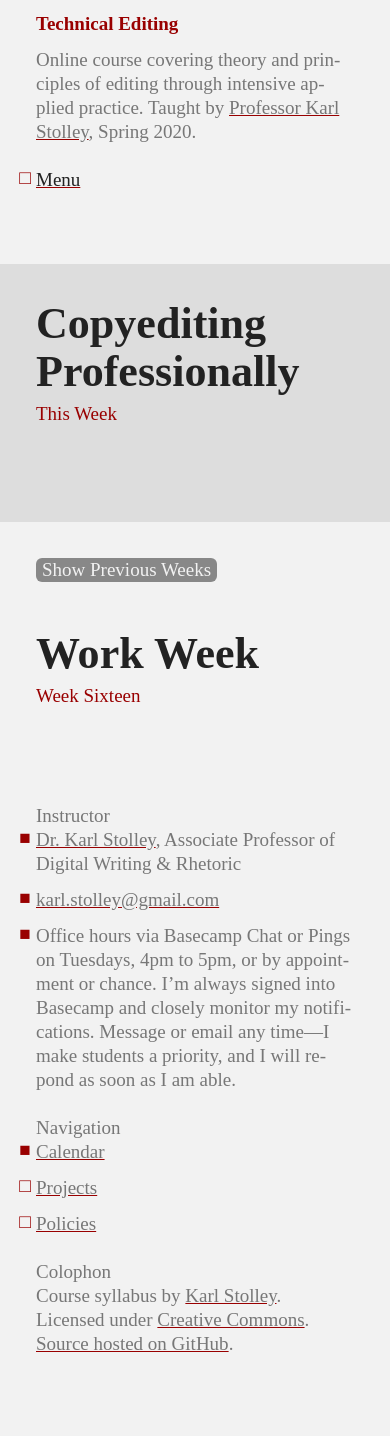
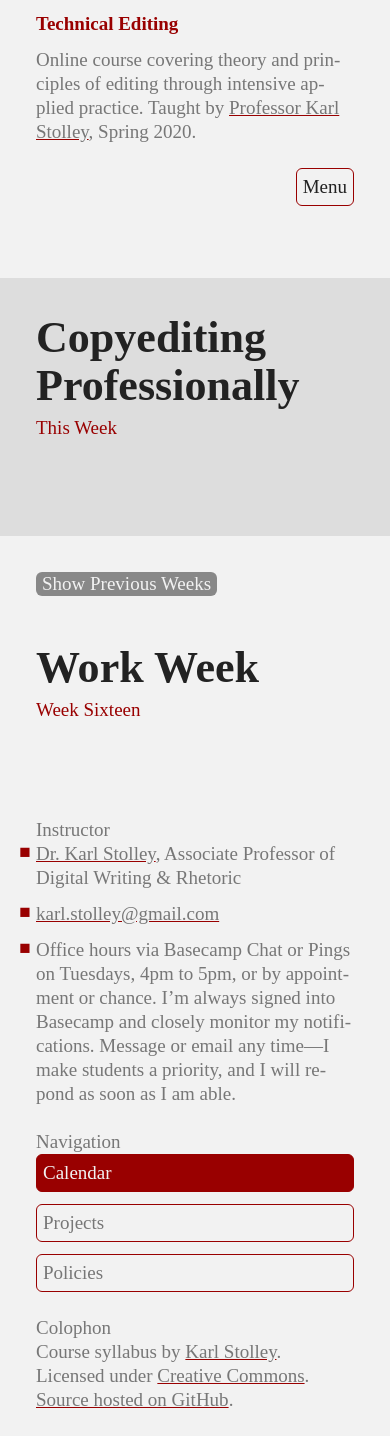
Before and after one commit to karlstolley/jekyll-theme-course, a Jekyll site: the page built from index.md, in a window 390 px wide. Built offline with Jekyll 4.4.1, drawn with Linux system fonts in a browser that asks for light colours; some web fonts are replaced; before the commit the page ends 1380 px from its top, so only the background shows below that.

Commit message:
Introduce a first-class responsive nav bar

```diff
--- a/_sass/_typography.scss
+++ b/_sass/_typography.scss
@@ -103,27 +103,48 @@ ul li::before {
   left: $base-line * 0.3;
   top: -($base-line * 0.065);
 }
-#quick-nav .nav {
+#full-nav.hidden {
+  display: none;
+}
+#quick-nav {
+  align-items: baseline;
   display: flex;
   justify-content: space-between;
 }
-#nav-con::before {
-  content: ""
+#quick-nav .nav {
+  display: flex;
+  flex: 1 0 auto;
+  flex-flow: row wrap;
+  justify-content: flex-end;
+}
+.navbar #quick-nav li {
+  padding: 0;
+  margin-left: $base-line / 2;
+}
+.navbar #quick-nav li::before {
+  content: "";
 }
 #nav-con a {
   text-decoration: none;
 }
 .nav a {
+  border: 1px solid $spot-color;
+  border-radius: $base-line / 4;
   display: block;
+  padding: $base-line / 4;
+  text-decoration: none;
+}
+.nav a:hover,
+.nav a:focus,
+.nav a:active,
+#calendar #nav-cal a,
+#policies #nav-pol a,
+#projects #nav-pro a {
+  color: $back-color;
+  background-color: $spot-color;
 }
 .nav li::before {
-  content: "□";
-}
-.nav li:hover::before,
-#calendar #nav-cal::before,
-#policies #nav-pol::before,
-#projects #nav-pro::before {
-  content: "■";
+  content: "";
 }
 ol, .with::before {
   list-style-type: none;
@@ -185,6 +206,7 @@ a {
 h3 {
   text-transform: uppercase;
 }
+#quick-nav h3,
 .agenda h3,
 #footer h3,
 #instructor h3 {
@@ -253,6 +275,7 @@ h3 {
 
 /* ~ 690px */
 @media screen and (min-width: 43.125em) {
+  #header,
   .policy,
   .project,
   .week,
@@ -310,10 +333,17 @@ h3 {
   .project .preview {
     grid-column: 1 / 6;
   }
-  #instructor header {
-    grid-column: 2 / 6;
+  #header h1 {
+    grid-column: 1 / 6;
   }
-  #instructor ul {
+  #header p {
+    grid-column: 1 / 4;
+  }
+  #header #quick-nav {
+    grid-column: 1 / 6;
+  }
+
+  #instructor > * {
     grid-column: 2 / 6;
   }
   #footer #full-nav {
@@ -322,7 +352,18 @@ h3 {
   #footer #colophon {
     grid-column: 2 / 6;
   }
+  .navbar #instructor > *,
+  .navbar #footer #colophon {
+    grid-column: 1 / 4;
+  }
+}
 
+/* ~ 770px */
+@media screen and (min-width: 48.125em) {
+  body::after {
+    content: 'navbar';
+    display: none;
+  }
 }
 
 /* ~ 855px */
--- a/assets/js/site.js
+++ b/assets/js/site.js
@@ -1,5 +1,6 @@
 // Add a .js utility class to <html>
-document.querySelector('html').classList.add('js');
+var html = document.querySelector('html');
+html.classList.add('js');
 
 // Register service worker, if browser supports them
 if ('serviceWorker' in navigator) {
@@ -23,6 +24,60 @@ if ('serviceWorker' in navigator) {
     return scope;
   }
 }
+
+// Move the nav to the header when there is room
+// Responsive detection
+function responsiveFeature(feature) {
+  var size = window
+    .getComputedStyle(document.body, ':after')
+    .getPropertyValue('content');
+  var has_feature = true;
+  if(size.indexOf(feature) === -1) {
+    has_feature = false;
+  }
+  return has_feature;
+}
+
+function ToggledNav() {
+  this.nav = document.querySelector('#full-nav .nav');
+  this.quick_nav = document.querySelector('#quick-nav .nav');
+  this.full_nav = document.querySelector('#full-nav');
+  this.nav_nav;
+  this.nav_items = [];
+  this.toggle = function() {
+    if (responsiveFeature('navbar') && !html.classList.contains('navbar')) {
+      while (this.nav.firstChild) {
+        if (this.nav.firstChild.tagName) {
+          this.nav_items.push(this.nav.removeChild(this.nav.firstChild));
+        } else {
+          this.nav.removeChild(this.nav.firstChild); // remove text nodes
+        }
+      }
+      for (var i = 0; i < this.nav_items.length; i++) {
+        this.quick_nav.appendChild(this.nav_items[i]);
+      }
+      this.nav_nav = this.quick_nav.removeChild(document.getElementById('nav-nav'));
+      html.classList.add('navbar');
+      this.full_nav.classList.add('hidden');
+    }
+    if (!responsiveFeature('navbar') && html.classList.contains('navbar')) {
+      console.log('nav-nav node name:', this.nav_nav.nodeName);
+      this.quick_nav.appendChild(this.nav_nav);
+      for (var i = 0; i < this.nav_items.length; i++) {
+        this.nav.appendChild(this.nav_items[i]);
+      }
+      this.full_nav.classList.remove('hidden');
+      html.classList.remove('navbar');
+    }
+  }
+}
+
+var tn = new ToggledNav();
+tn.toggle();
+
+window.addEventListener('resize', function() {
+  tn.toggle();
+});
 
 
 // Capture and replicate the current week at the top of the calendar
```
